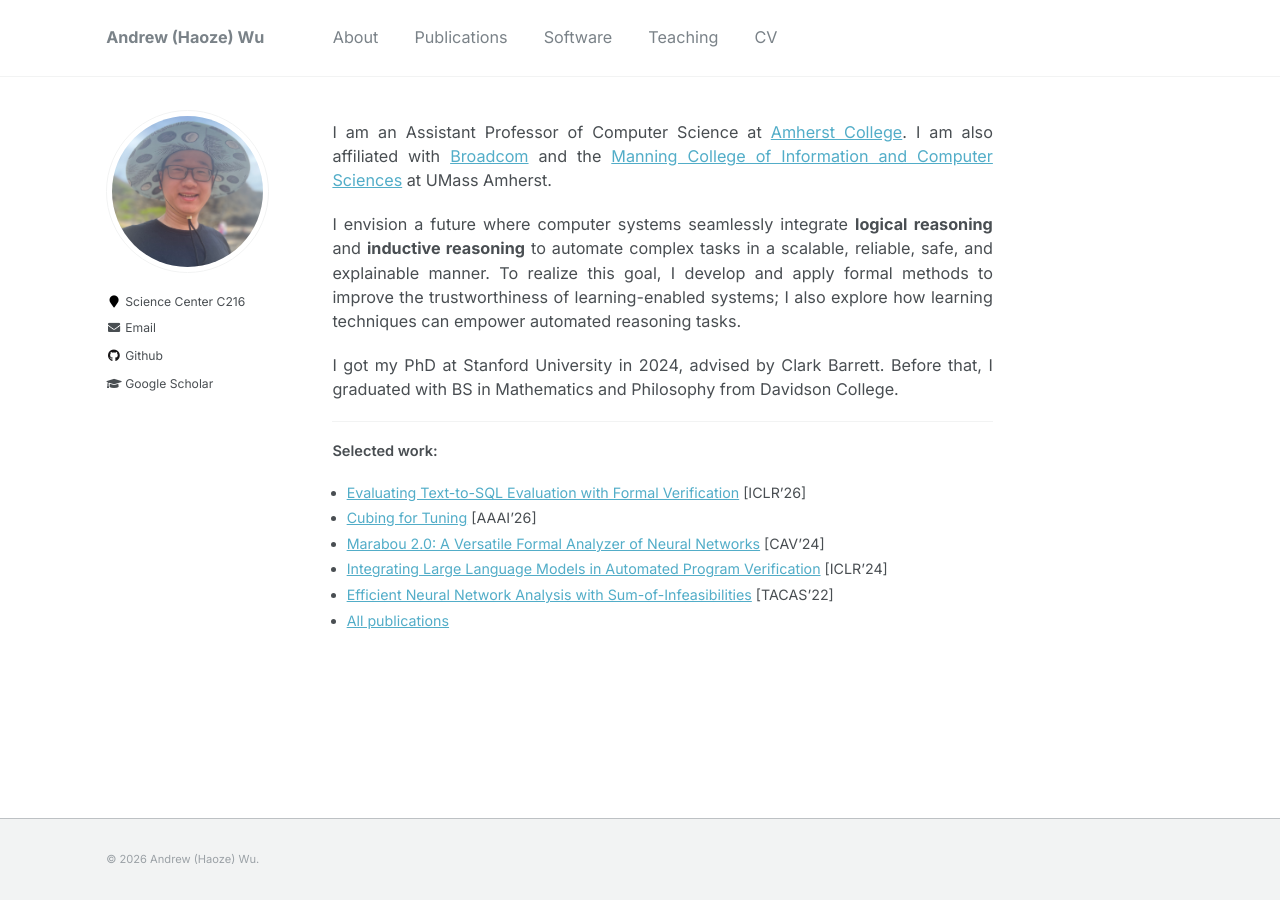
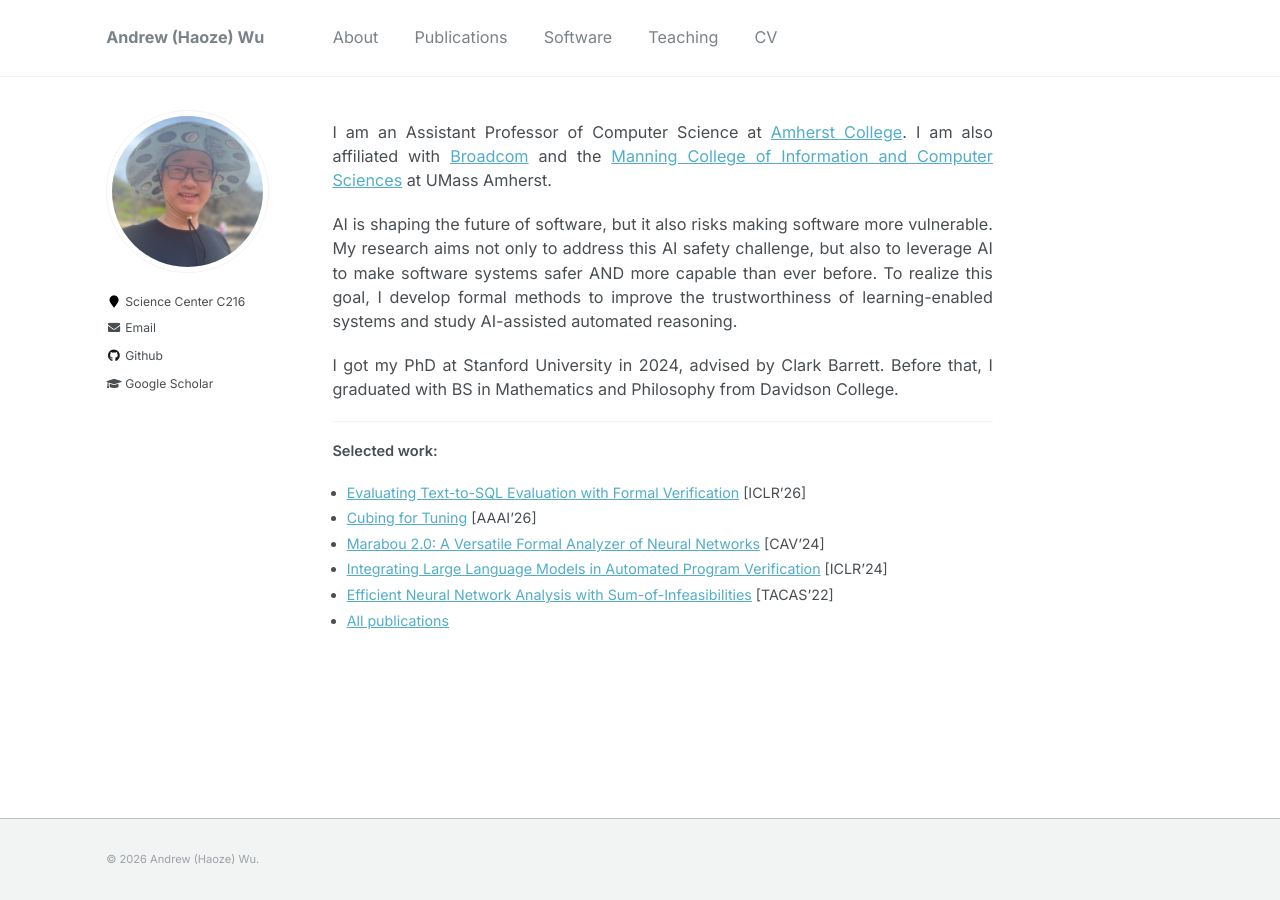
Before and after one commit to wu-haoze/wu-haoze.github.io, a Jekyll site: the page built from _pages/about.md, in a window 1280 px wide. Built offline with Jekyll 4.4.1, drawn with Linux system fonts in a browser that asks for light colours.

Commit message:
Update about.md

```diff
--- a/_pages/about.md
+++ b/_pages/about.md
@@ -11,7 +11,7 @@ classes: [justify-text, about-page]
 
 I am an Assistant Professor of Computer Science at [Amherst College](https://www.amherst.edu/){:target="_blank"}. I am also affiliated with [Broadcom](https://www.vmware.com/){:target="_blank"} and the [Manning College of Information and Computer Sciences](https://www.cics.umass.edu/){:target="_blank"} at UMass Amherst.
 
-I envision a future where computer systems seamlessly integrate **logical reasoning** and **inductive reasoning** to automate complex tasks in a scalable, reliable, safe, and explainable manner. To realize this goal, I develop and apply formal methods to improve the trustworthiness of learning-enabled systems; I also explore how learning techniques can empower automated reasoning tasks.
+AI is shaping the future of software, but it also risks making software more vulnerable. My research aims not only to address this AI safety challenge, but also to leverage AI to make software systems safer AND more capable than ever before. To realize this goal, I develop formal methods to improve the trustworthiness of learning-enabled systems and study AI-assisted automated reasoning.
 
 I got my PhD at Stanford University in 2024, advised by Clark Barrett. Before that, I graduated with BS in Mathematics and Philosophy from Davidson College.
 
```
